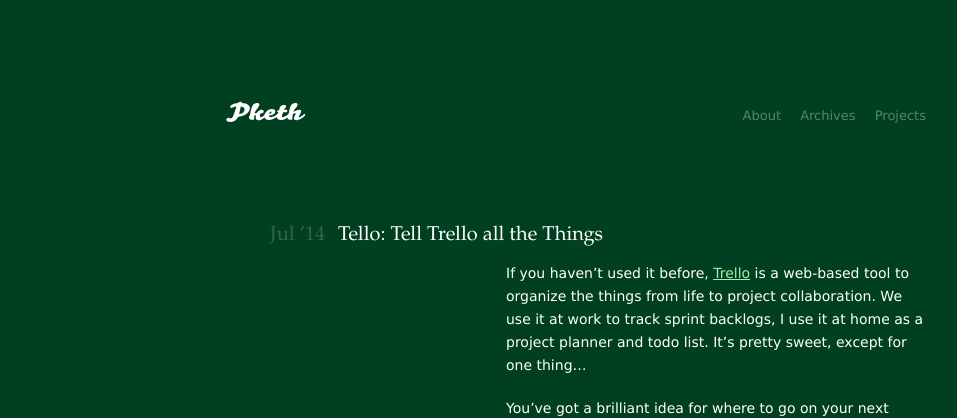
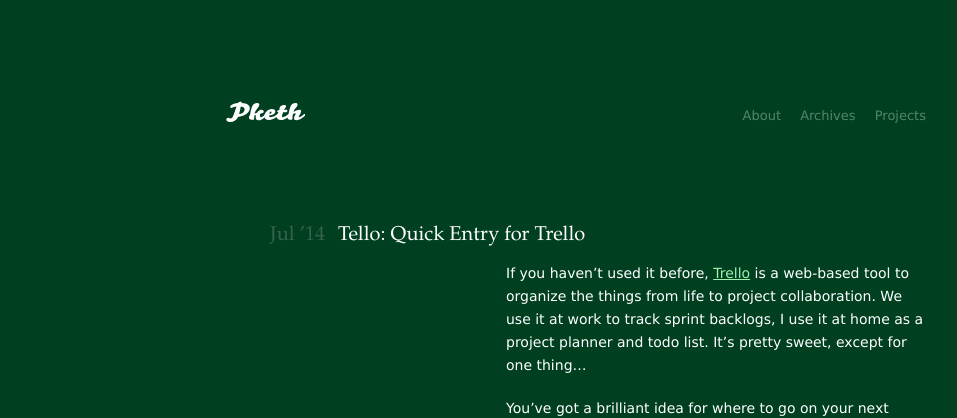
Before and after one commit to pketh/pketh.github.io, a Jekyll site: the page built from _posts/2014-07-11-tello-design.md, in a window 1280 px wide. Shown: the top 418 px of the page, without its empty margins (64-1021 px from the left). Built offline with Jekyll 4.4.1, drawn with Linux system fonts in a browser that asks for light colours; Markdown is read by kramdown in place of the engine named in the settings.

Commit message:
title update for clarity

```diff
--- a/_posts/2014-07-11-tello-design.md
+++ b/_posts/2014-07-11-tello-design.md
@@ -1,6 +1,6 @@
 ---
 layout: post
-title:  "Tello: Tell Trello all the Things"
+title:  "Tello: Quick Entry for Trello"
 ---
 
 If you haven't used it before, [Trello][trello] is a web-based tool to organize the things from life to project collaboration. We use it at work to track sprint backlogs, I use it at home as a project planner and todo list. It's pretty sweet, except for one thing...
```
